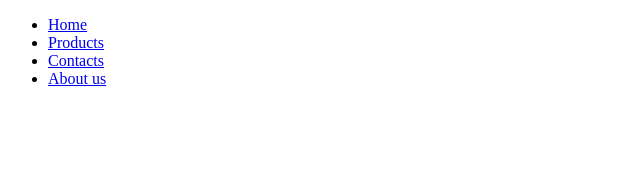
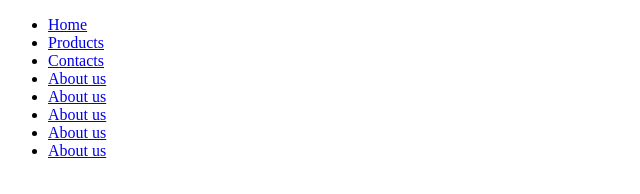
Before and after one commit to dmytrobaraban/test, a plain HTML site: page index.html in a window 1280 px wide. Shown: the whole page, without its empty margins (0-640 px from the left). Drawn offline with Linux system fonts and the light colour scheme.

Commit message:
new changes1

```diff
--- a/index.html
+++ b/index.html
@@ -12,6 +12,10 @@
       <li><a href="#">Products</a></li>
       <li><a href="#">Contacts</a></li>
       <li><a href="#">About us</a></li>
+      <li><a href="#">About us</a></li>
+      <li><a href="#">About us</a></li>
+      <li><a href="#">About us</a></li>
+      <li><a href="#">About us</a></li>
     </ul>
   </body>
 </html>
```
